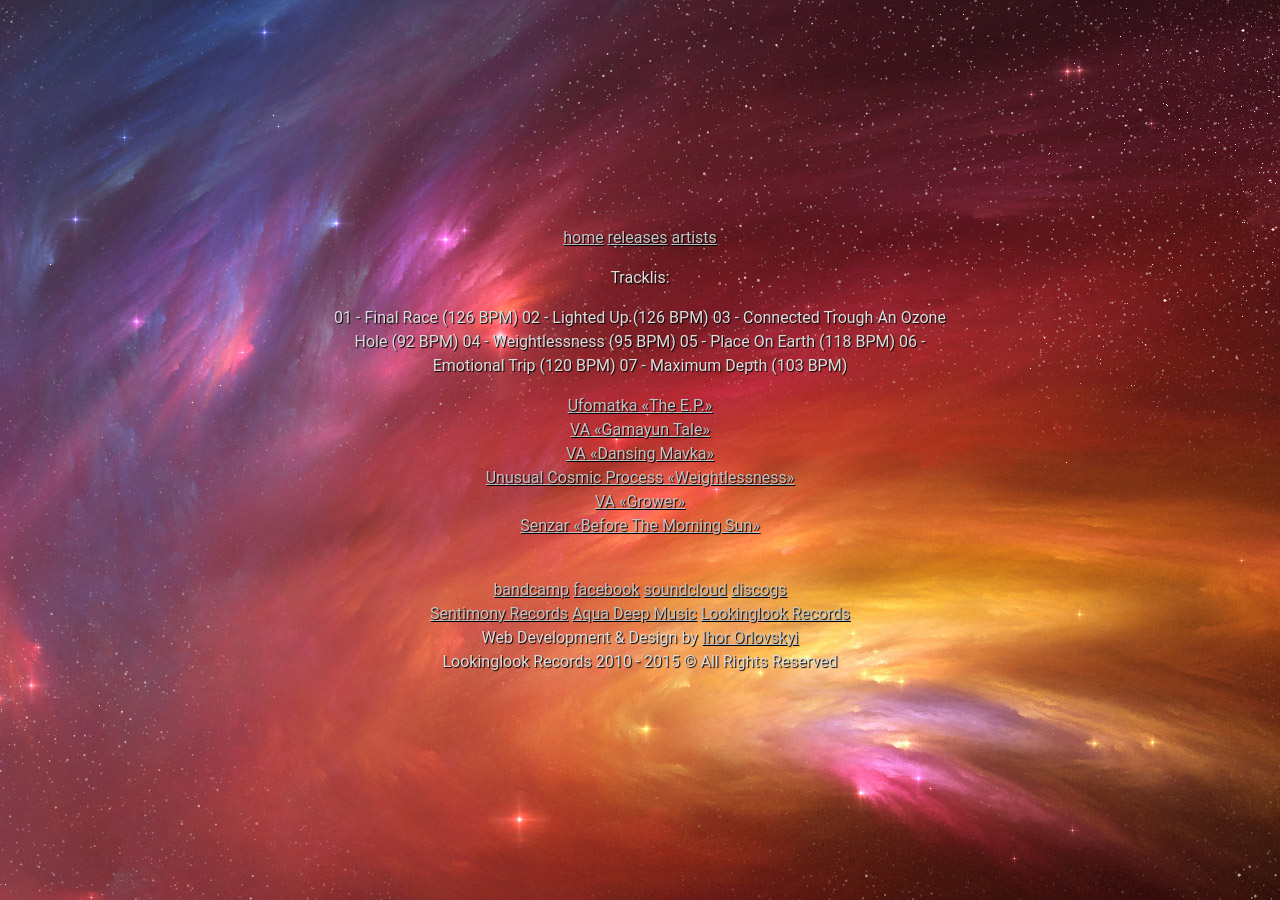
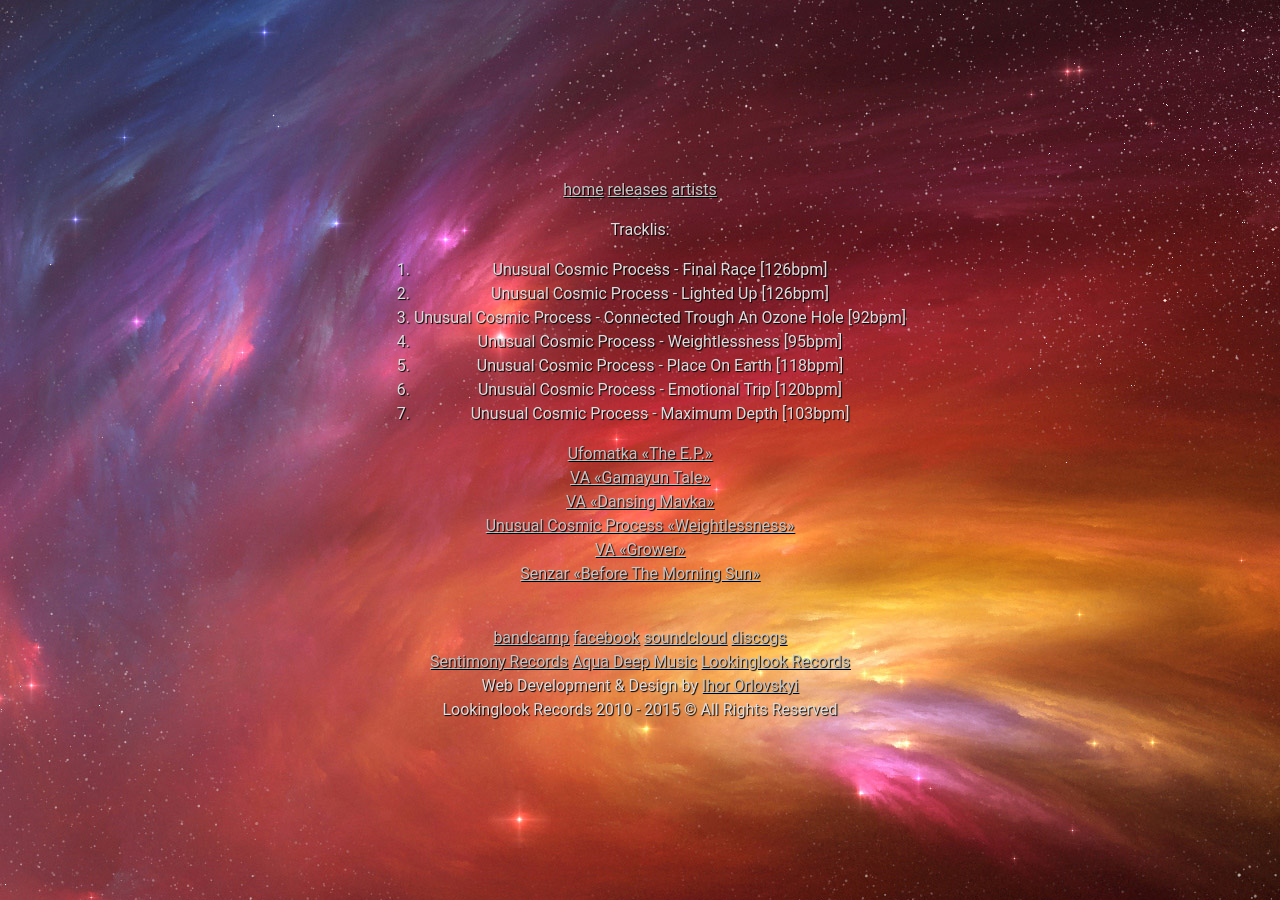
Before and after one commit to lookinglook-records/lookinglook-records.github.io, a Jekyll site: the page built from _posts/releases/2010-11-05-unusual-cosmic-process-weightlessness.md, in a window 1280 px wide. Built offline with Jekyll 4.4.1, drawn with Linux system fonts in a browser that asks for light colours.

Commit message:
fix tracklist at lgcd03

```diff
--- a/_posts/releases/2010-11-05-unusual-cosmic-process-weightlessness.md
+++ b/_posts/releases/2010-11-05-unusual-cosmic-process-weightlessness.md
@@ -14,10 +14,10 @@ bandcamp-id:
 
 Tracklis:
 
-01 - Final Race (126 BPM)
-02 - Lighted Up (126 BPM)
-03 - Connected Trough An Ozone Hole (92 BPM)
-04 - Weightlessness (95 BPM)
-05 - Place On Earth (118 BPM)
-06 - Emotional Trip (120 BPM)
-07 - Maximum Depth (103 BPM)
+01. Unusual Cosmic Process - Final Race [126bpm]
+02. Unusual Cosmic Process - Lighted Up [126bpm]
+03. Unusual Cosmic Process - Connected Trough An Ozone Hole [92bpm]
+04. Unusual Cosmic Process - Weightlessness [95bpm]
+05. Unusual Cosmic Process - Place On Earth [118bpm]
+06. Unusual Cosmic Process - Emotional Trip [120bpm]
+07. Unusual Cosmic Process - Maximum Depth [103bpm]
```
